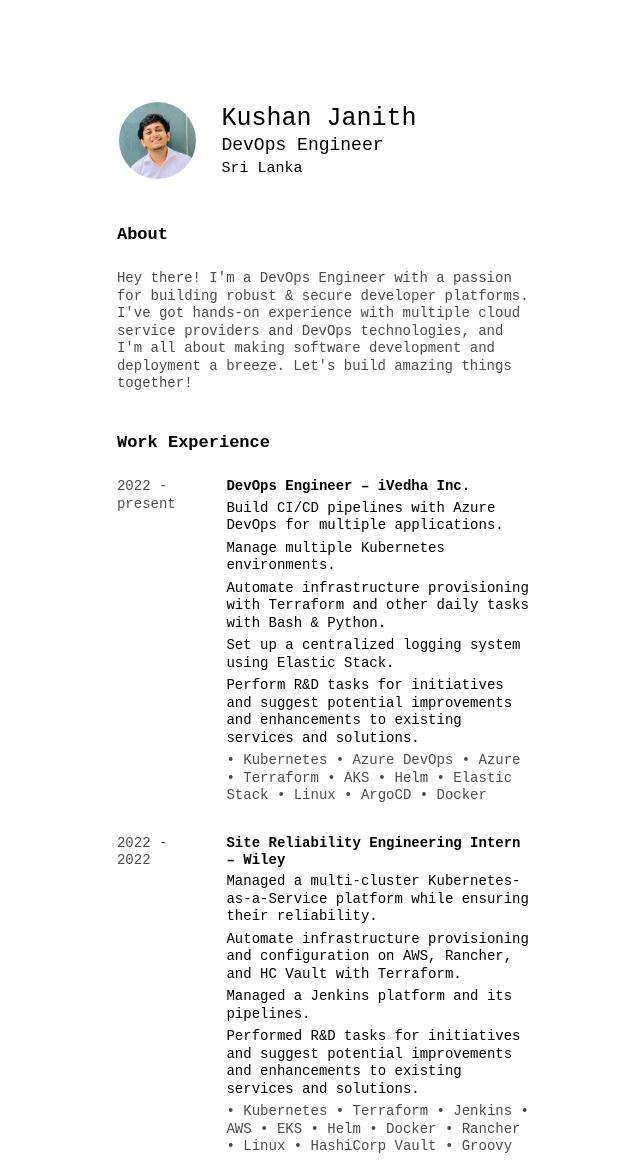
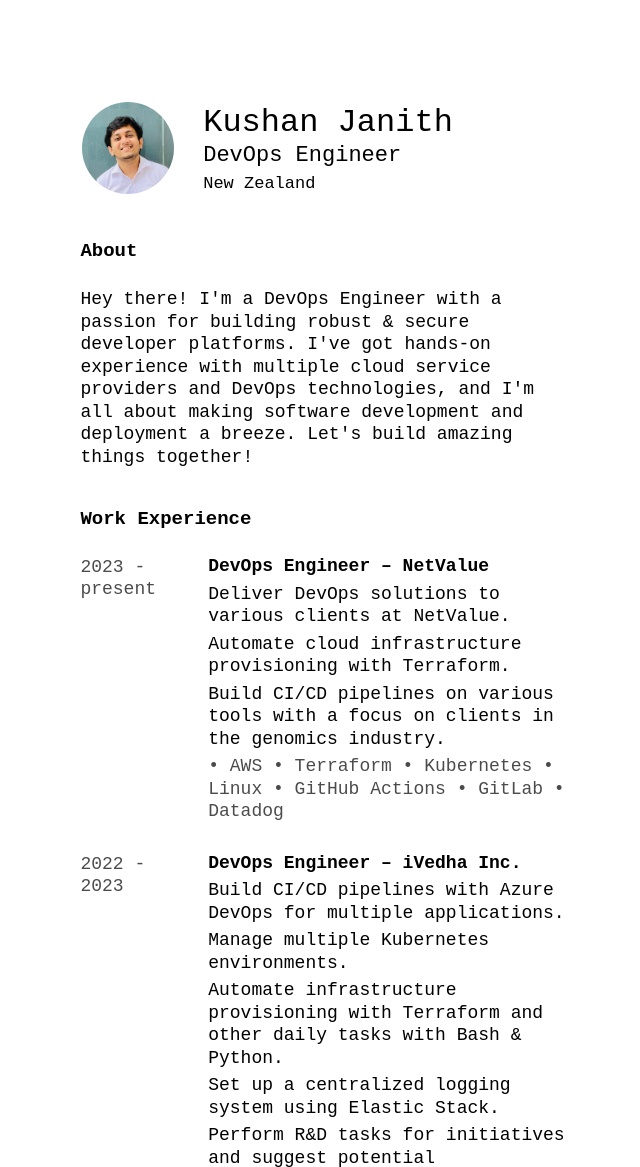
Before and after one commit to kushanjanith/kushanjanith.github.io, a plain HTML site: page index.html in a window 1280 px wide. Shown: the top 1167 px of the page, without its empty margins (316-956 px from the left). Drawn offline with Linux system fonts and the light colour scheme.

Commit message:
add new position

```diff
--- a/css/f501f40c118df457db00.css
+++ b/css/f501f40c118df457db00.css
@@ -2,7 +2,7 @@
     margin: 0;
     padding: 0;
     font-family: Courier New;
-    font-size: 14px;
+    font-size: 18px;
     line-height: 1.25
 }
 
@@ -47,7 +47,7 @@ body>div {
 }
 
 .homePage_subtext {
-    opacity: .7
+    opacity: 1
 }
 
 .exhibition_container {
--- a/index.html
+++ b/index.html
@@ -55,8 +55,8 @@
                                                     max-width: none;
                                                     padding-top: 100px;
                                                     padding-bottom: 130px;
-                                                    margin-right: 33%;
-                                                    margin-left: 33%;">
+                                                    margin-right: 30%;
+                                                    margin-left: 30%;">
                 <!-- <p class="homePage_headerText">
                     <strong style="font-size: 20px;">KUSHAN JANITH</strong>
                 </p> -->
@@ -114,7 +114,7 @@
                                     .css-19khvfy {
                                         /* font-family: Courier; */
                                         font-weight: 500;
-                                        font-size: 25px;
+                                        font-size: 32px;
                                         line-height: 1.33;
                                     }
 
@@ -125,8 +125,8 @@
                                     }
                                 </style>
                                 <h1 class="chakra-heading css-19khvfy" style="text-align: left;">Kushan Janith</h1>
-                                <p style="text-align: left; font-size: 18px; font-weight: 100;">DevOps Engineer</p>
-                                <p style="text-align: left; font-size: 15px; font-weight: 20; line-height: 1.6;">Sri Lanka</p>
+                                <p style="text-align: left; font-size: 22px; font-weight: 100;">DevOps Engineer</p>
+                                <p style="text-align: left; font-size: 17px; font-weight: 20; line-height: 1.6;">New Zealand</p>
                                 <!-- <style data-emotion="css htq05i">
                                     .css-htq05i {
                                         transition-property: var(--bonhomme-transition-property-common);
@@ -160,7 +160,7 @@
                     <style data-emotion="css 16locuo">
                         .css-16locuo {
                             font-weight: bold;
-                            font-size: 17px;
+                            font-size: 19px;
                             line-height: 1.2;
                             margin-top: 40px;
                             margin-bottom: 25px;
@@ -206,7 +206,7 @@
                                     text-align: left;
                                 }
                             </style>
-                            <p class="chakra-text css-y83l2k">2022 - present</p>
+                            <p class="chakra-text css-y83l2k">2023 - present</p>
                         </div>
                         <style data-emotion="css 14l6pud">
                             .css-14l6pud {
@@ -239,8 +239,8 @@
                                     text-align: left;
                                 }
                             </style>
-                            <a class="chakra-heading css-u14vgh" target="_blank" href="https://ivedha.com/">
-                                DevOps Engineer – iVedha Inc.
+                            <a class="chakra-heading css-u14vgh" target="_blank" href="https://www.netvalue.nz/">
+                                DevOps Engineer – NetValue
                                 <!-- -->
                                 <style data-emotion="css 1dtrd5g">
                                     .css-1dtrd5g {
@@ -257,6 +257,20 @@
                                     margin-bottom: 5px;
                                 }
                             </style>
+                            <p class="chakra-text css-g5qhb2">Deliver DevOps solutions to various clients at NetValue.</p>
+                            <p class="chakra-text css-g5qhb2">Automate cloud infrastructure provisioning with Terraform.</p>
+                            <p class="chakra-text css-g5qhb2">Build CI/CD pipelines on various tools with a focus on clients in the genomics industry.</p>
+                            <p class="chakra-text css-y83l2k">• AWS • Terraform • Kubernetes • Linux • GitHub Actions • GitLab • Datadog</p>
+                        </div>
+                    </div>
+                    <div class="css-1o42c8k">
+                        <div class="css-zy08ml">
+                            <p class="chakra-text css-y83l2k">2022 - 2023</p>
+                        </div>
+                        <div class="css-14l6pud">
+                            <a class="chakra-heading css-u14vgh" target="_blank" href="https://ivedha.com/">
+                                DevOps Engineer – iVedha Inc.
+                            </a>
                             <p class="chakra-text css-g5qhb2">Build CI/CD pipelines with Azure DevOps for multiple applications.</p>
                             <p class="chakra-text css-g5qhb2">Manage multiple Kubernetes environments.</p>
                             <p class="chakra-text css-g5qhb2">Automate infrastructure provisioning with Terraform and other daily tasks with Bash & Python.</p>
```
